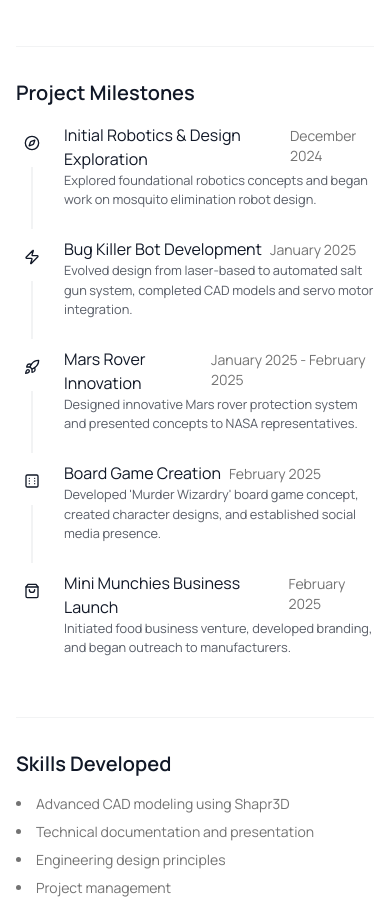
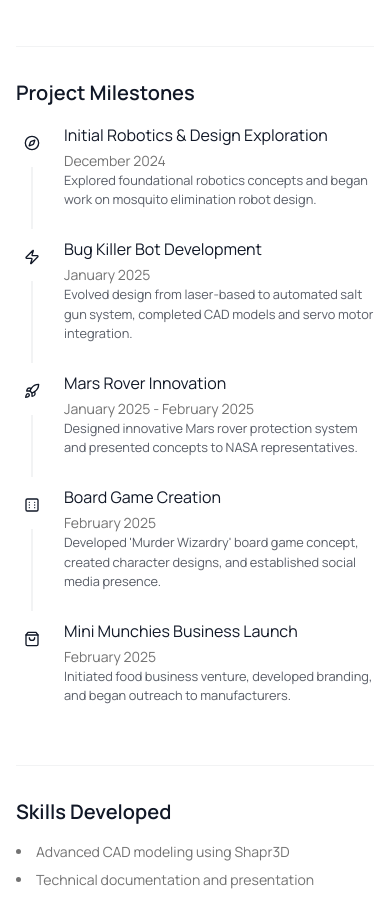
Before and after one commit to cabbachew/cc-stories, a Next.js app: page /prototype in a window 390 px wide. Shown: the part 2060-2960 px from the top of the page. Built offline with nearby package versions, Linux system fonts and the light colour scheme.

Commit message:
stack milestone title and date vertically on mobile

```diff
--- a/app/prototype/page.tsx
+++ b/app/prototype/page.tsx
@@ -463,11 +463,11 @@ export default function PrototypePage() {
                   )}
                 </TimelineSeparator>
                 <TimelineContent>
-                  <div className="flex items-baseline gap-2">
+                  <div className="flex flex-col sm:flex-row sm:items-baseline sm:gap-2">
                     <TimelineTitle className="text-[#111827]">
                       {milestone.title}
                     </TimelineTitle>
-                    <span className="text-sm text-muted-foreground">
+                    <span className="text-sm text-muted-foreground mt-1 sm:mt-0">
                       {formatDateRange(milestone.startDate, milestone.endDate)}
                     </span>
                   </div>
```
